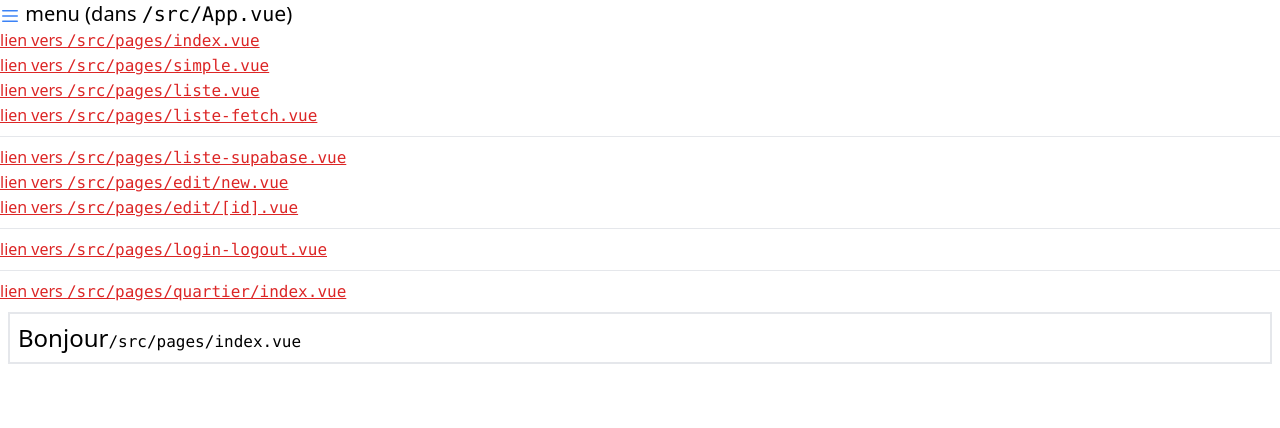
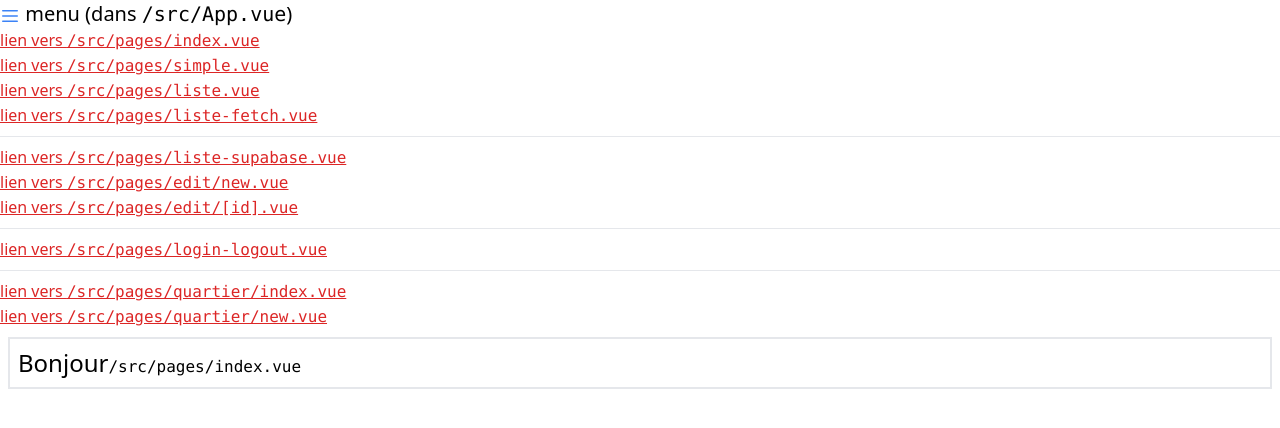
Before and after one commit to Steib-Audy-Victoria/template_R312, a Vue app: page / in a window 1280 px wide. Shown: the top 428 px of the page. Built offline with nearby package versions, Linux system fonts and the light colour scheme; what @formkit/vue would draw is missing.

Commit message:
charger donnée d'un champs sélect

```diff
--- a/src/App.vue
+++ b/src/App.vue
@@ -62,6 +62,12 @@
           <code class="font-mono">/src/pages/quartier/index.vue</code>
         </router-link>
       </li>
+            <li>
+              <router-link class="text-red-600 underline" to="/quartier/new">
+                lien vers
+                <code class="font-mono">/src/pages/quartier/new.vue</code>
+              </router-link>
+            </li>
 
     </ul>
   </nav>
--- a/src/components/FormulaireQuartier.vue
+++ b/src/components/FormulaireQuartier.vue
@@ -25,14 +25,23 @@ async function upsertQuartier(dataForm, node) {
     }
 }
 
-
+// Charger les données des communes
+const { data: listeCommune, error } = await supabase
+    .from("Commune")
+    .select("*");
+if (error) console.log("n'a pas pu charger la table Commune :", error);
+// Les convertir par `map` en un tableau d'objets {value, label} pour FormKit
+const optionsCommune = listeCommune?.map((Commune) => ({
+    value: Commune.code_Commune,
+    label: Commune.libelle_Commune,
+}));
 
 </script>
 <template>
-    <FormKit @submit="upsertQuartier" type="form" submit-label="Changer"
+    <FormKit @submit="upsertQuartier" type="form" submit-label="Envoyer"
         :config="{ classes: { input: 'p-1 rounded border-gray-600 shadow-sm border', label: 'text-blue-500', }}"
         :submit-attrs="{ classes: { input: 'bg-blue-500 p-1 rounded text-white' } }">
         <FormKit name="libelle_Quartier" label="libelle du quartier" />
-        <!--<FormKit name="libelle_Commune" label="libelle de la commune" />-->
+        <FormKit type="select" name="code_Commune" label="Commune" :options="optionsCommune" />
     </FormKit>
 </template>
```
